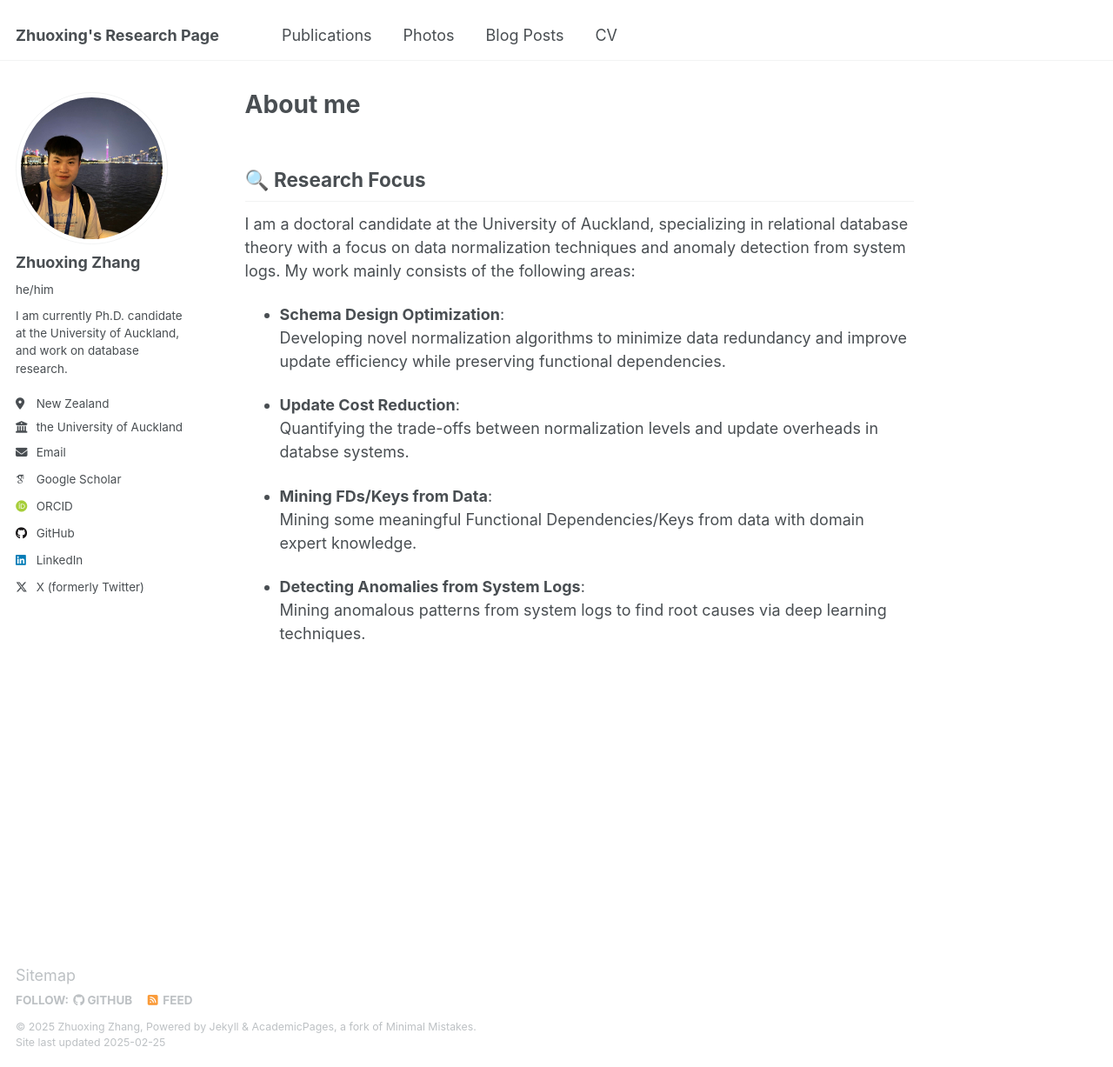
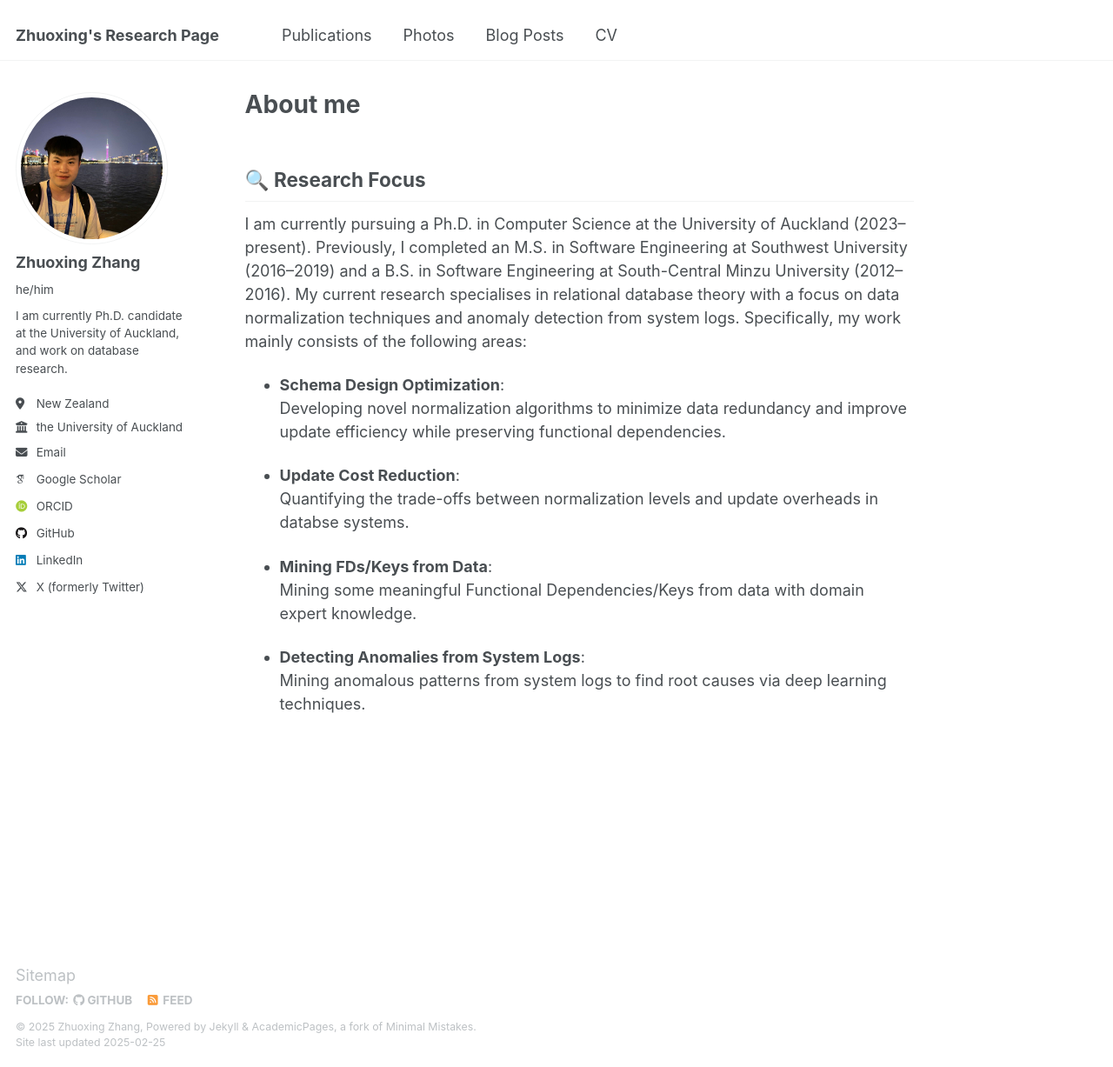
Before and after one commit to zhuoxingzhang/zhuoxingzhang.github.io, a Jekyll site: the page built from _pages/about.md, in a window 1280 px wide and 1227 px high. Shown: the whole window at 87% size. Built offline with Jekyll 4.4.1, drawn with Linux system fonts in a browser that asks for light colours; some web fonts are replaced.

Commit message:
Update about.md

```diff
--- a/_pages/about.md
+++ b/_pages/about.md
@@ -7,7 +7,7 @@ redirect_from:
   - /about.html
 ---
 ## 🔍 Research Focus
-I am a doctoral candidate at the University of Auckland, specializing in relational database theory with a focus on data normalization techniques and anomaly detection from system logs. My work mainly consists of the following areas:
+I am currently pursuing a Ph.D. in Computer Science at the University of Auckland (2023–present). Previously, I completed an M.S. in Software Engineering at Southwest University (2016–2019) and a B.S. in Software Engineering at South-Central Minzu University (2012–2016). My current research specialises in relational database theory with a focus on data normalization techniques and anomaly detection from system logs. Specifically, my work mainly consists of the following areas:
 
 - **Schema Design Optimization**:
   Developing novel normalization algorithms to minimize data redundancy and improve update efficiency while preserving functional dependencies.
```
